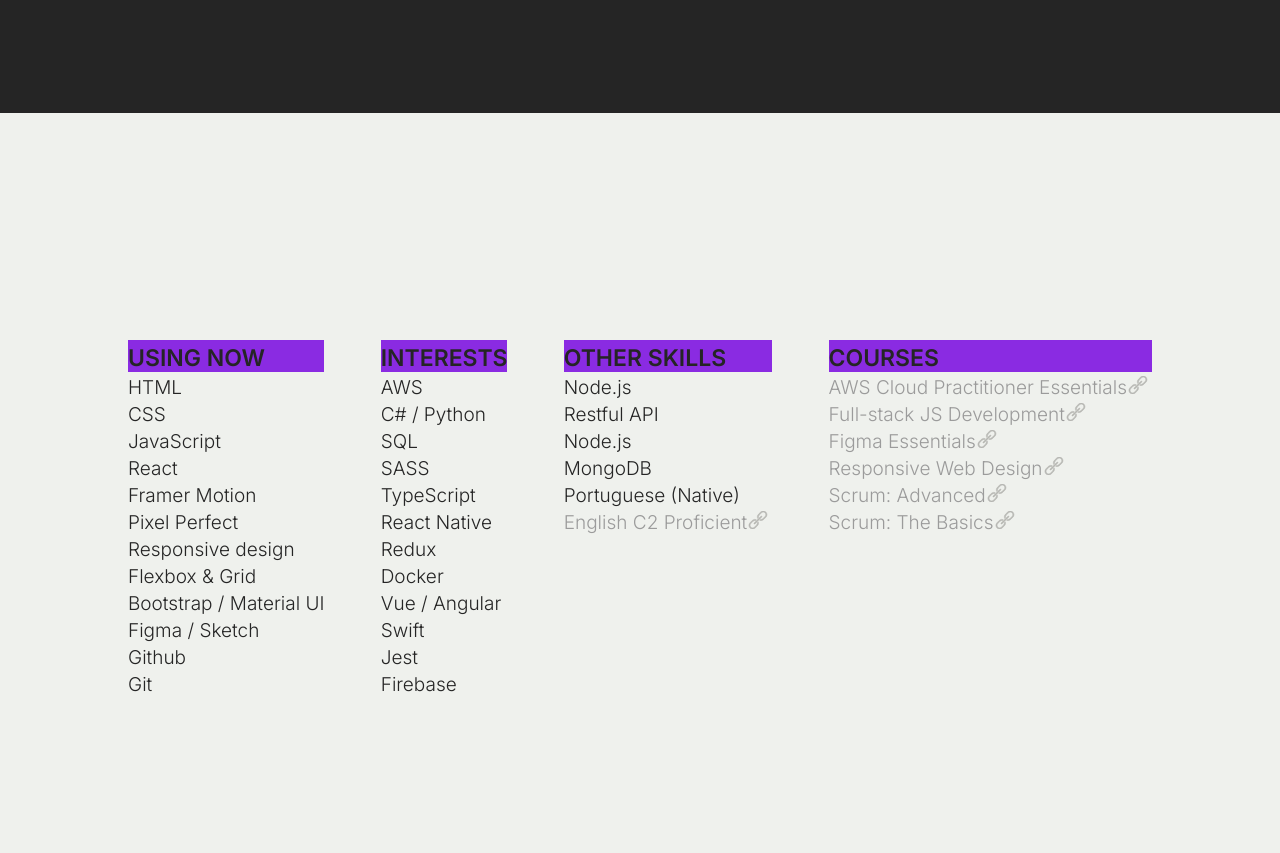
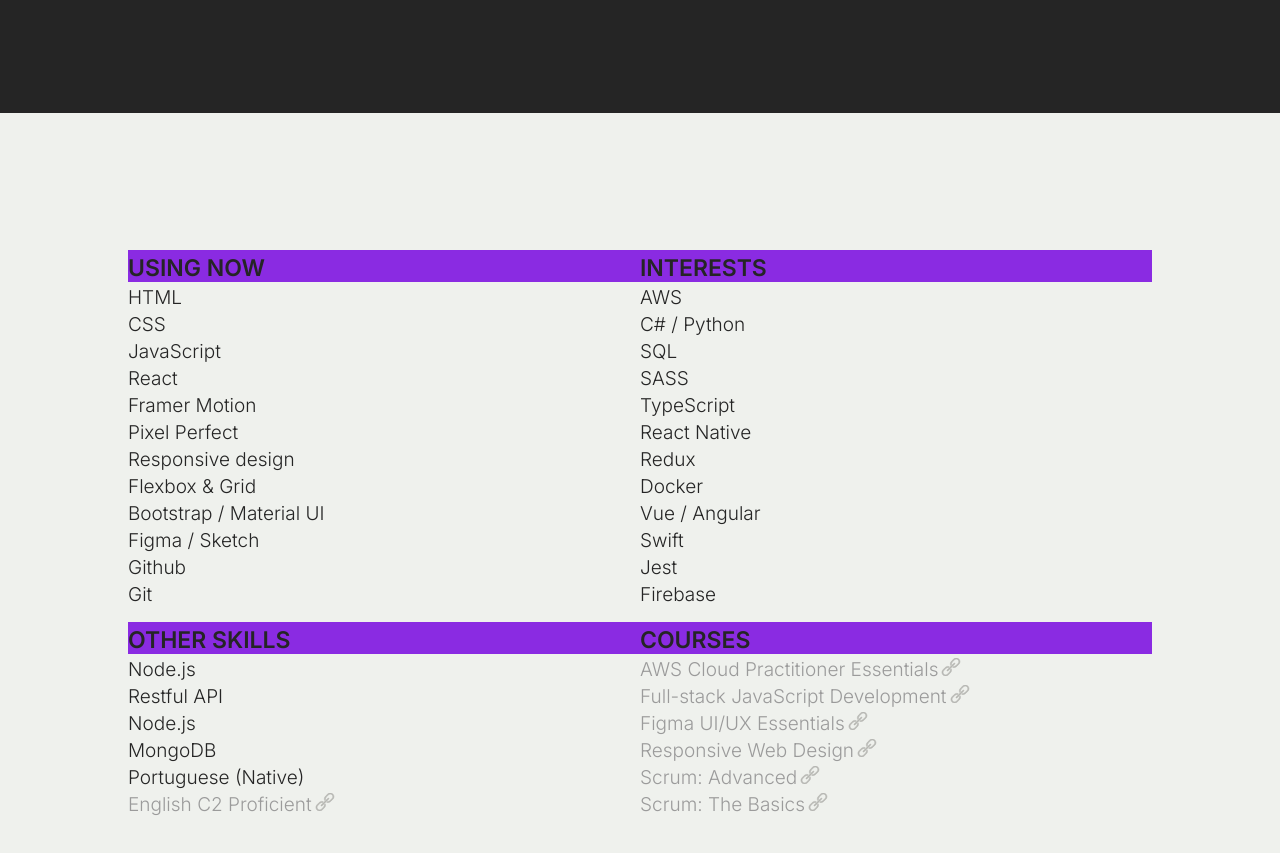
Before and after one commit to t-minini/my-website-v3, a React (Create React App) app: page / in a window 1280 px wide. Shown: the part 1487-2340 px from the top of the page. Built offline with nearby package versions, Linux system fonts and the light colour scheme; a web font is replaced by a local one.

Commit message:
updating media queries

```diff
--- a/src/App.module.css
+++ b/src/App.module.css
@@ -26,6 +26,7 @@
   --content-width: 1024px;
   --padding-s: 2rem;
   --padding-m: 3rem;
+  --padding-l: 6rem;
 }
 
 html {
--- a/src/components/skills/Skills.jsx
+++ b/src/components/skills/Skills.jsx
@@ -49,7 +49,7 @@ export function Skills() {
       ref={ref}
     >
       <motion.div
-        className={style.skills__ul}
+        className={style.container}
         variants={titleVariants}
         initial="initial"
         whileInView="animate"
@@ -313,7 +313,7 @@ export function Skills() {
               target="blank_"
               className={`hoverable ${isHovered ? style.hovered : ''}`}
             >
-              Full-stack JS Development
+              Full-stack JavaScript Development
               <svg viewBox="0 0 34 32" width="27" height="19">
                 <path d="M9.239 22.889c0.195 0.195 0.451 0.293 0.707 0.293s0.511-0.098 0.707-0.293l12.114-12.209c0.39-0.39 0.39-1.024 0-1.414s-1.023-0.39-1.414 0l-12.114 12.209c-0.391 0.39-0.391 1.023 0 1.414zM14.871 20.76c0.331 1.457-0.026 2.887-1.152 4.014l-4.039 3.914c-0.85 0.849-1.98 1.317-3.182 1.317s-2.332-0.468-3.182-1.317c-1.754-1.755-1.754-4.61-0.010-6.354l3.946-4.070c0.85-0.849 1.98-1.318 3.182-1.318 0.411 0 0.807 0.073 1.193 0.179l1.561-1.561c-0.871-0.407-1.811-0.619-2.754-0.619-1.663 0-3.327 0.635-4.596 1.904l-3.936 4.061c-2.538 2.538-2.538 6.654 0 9.193 1.269 1.27 2.933 1.904 4.596 1.904s3.327-0.634 4.596-1.904l4.030-3.904c1.942-1.942 2.361-4.648 1.333-7.023zM30.098 1.899c-1.27-1.269-2.933-1.904-4.596-1.904-1.664 0-3.328 0.635-4.596 1.904l-4.029 3.905c-2.012 2.013-2.423 5.015-1.244 7.439l1.552-1.552c-0.459-1.534-0.107-3.261 1.096-4.463l4.039-3.914c0.851-0.849 1.98-1.318 3.183-1.318 1.201 0 2.332 0.469 3.181 1.318 1.754 1.755 1.754 4.611 0.010 6.354l-4.039 4.039c-0.849 0.85-1.98 1.317-3.181 1.317-0.306 0-0.576 0.031-0.87-0.029l-1.593 1.594c0.796 0.331 1.613 0.436 2.463 0.436 1.663 0 3.326-0.634 4.596-1.904l4.029-4.029c2.538-2.538 2.538-6.653-0-9.192z" />
               </svg>
@@ -330,7 +330,7 @@ export function Skills() {
               target="blank_"
               className={`hoverable ${isHovered ? style.hovered : ''}`}
             >
-              Figma Essentials
+              Figma UI/UX Essentials
               <svg viewBox="0 0 34 32" width="27" height="19">
                 <path d="M9.239 22.889c0.195 0.195 0.451 0.293 0.707 0.293s0.511-0.098 0.707-0.293l12.114-12.209c0.39-0.39 0.39-1.024 0-1.414s-1.023-0.39-1.414 0l-12.114 12.209c-0.391 0.39-0.391 1.023 0 1.414zM14.871 20.76c0.331 1.457-0.026 2.887-1.152 4.014l-4.039 3.914c-0.85 0.849-1.98 1.317-3.182 1.317s-2.332-0.468-3.182-1.317c-1.754-1.755-1.754-4.61-0.010-6.354l3.946-4.070c0.85-0.849 1.98-1.318 3.182-1.318 0.411 0 0.807 0.073 1.193 0.179l1.561-1.561c-0.871-0.407-1.811-0.619-2.754-0.619-1.663 0-3.327 0.635-4.596 1.904l-3.936 4.061c-2.538 2.538-2.538 6.654 0 9.193 1.269 1.27 2.933 1.904 4.596 1.904s3.327-0.634 4.596-1.904l4.030-3.904c1.942-1.942 2.361-4.648 1.333-7.023zM30.098 1.899c-1.27-1.269-2.933-1.904-4.596-1.904-1.664 0-3.328 0.635-4.596 1.904l-4.029 3.905c-2.012 2.013-2.423 5.015-1.244 7.439l1.552-1.552c-0.459-1.534-0.107-3.261 1.096-4.463l4.039-3.914c0.851-0.849 1.98-1.318 3.183-1.318 1.201 0 2.332 0.469 3.181 1.318 1.754 1.755 1.754 4.611 0.010 6.354l-4.039 4.039c-0.849 0.85-1.98 1.317-3.181 1.317-0.306 0-0.576 0.031-0.87-0.029l-1.593 1.594c0.796 0.331 1.613 0.436 2.463 0.436 1.663 0 3.326-0.634 4.596-1.904l4.029-4.029c2.538-2.538 2.538-6.653-0-9.192z" />
               </svg>
--- a/src/components/skills/Skills.module.css
+++ b/src/components/skills/Skills.module.css
@@ -1,45 +1,36 @@
 .skills {
-  width: 100vw;
-  height: 100dvh;
+  /* width: 100vw; */
+  min-height: 100dvh;
   background-color: var(--gray-lighter);
-  padding: 0 10%;
   display: flex;
   align-items: center;
   justify-content: center;
 }
 
-.skills__ul {
-  width: var(--content-width);
-  height: fit-content;
-  display: flex;
+.container {
+  max-width: var(--content-width);
   columns: 4;
-  justify-content: space-between;
 }
 
-.skills__ul ul {
+.container ul {
   list-style: none;
 }
 
-.skills__ul ul li:first-child {
-  /* font-size: 2.4rem; */
+.container ul li:first-child {
   font-weight: var(--semiBold-600);
 }
 
-.skills__ul li {
-  /* font-size: 2rem; */
-  /* line-height: 2.5rem; */
+.container li {
   font-weight: var(--light-300);
-  /* padding-top: 1rem; */
 }
 
 .skills a {
-  /* font-size: 2rem; */
   color: var(--gray-darker);
   text-decoration: none;
   transition: color 0.5s ease, stroke 0.5s ease, fill 0.5s ease;
 }
 
-.skills__ul svg {
+.container svg {
   position: relative;
   margin: 0;
   padding: 0;
@@ -48,195 +39,92 @@
   transition: color 0.5s ease, stroke 0.5s ease, fill 0.5s ease;
 }
 
-.skills__ul .link:hover a,
-.skills__ul .link:hover svg {
+.container .link:hover a,
+.container .link:hover svg {
   color: var(--orange);
   stroke: var(--orange);
   fill: var(--orange);
   transition: color 0.5s ease, stroke 0.5s ease, fill 0.5s ease;
 }
 
-/* MacBook Pro 14"  */
-@media only screen and (max-width: 1512px) {
-}
-
-/* iPad Air 820 x 1180  */
-@media only screen and (max-width: 820px) {
-  /* .skills {
-    flex-direction: column-reverse;
-    justify-content: center;
+/* SMARTPHONES - SHORTER SCREENS (PORTRAIT) */
+@media only screen and (max-width: 480px) and (orientation: portrait) {
+  .skills {
+    min-height: fit-content;
+    align-items: flex-end;
+    justify-content: flex-start;
+    padding-left: var(--padding-s);
+    padding-right: var(--padding-s);
+    padding-top: var(--padding-l);
+    padding-bottom: var(--padding-s);
   }
-  .skills__ul {
-    display: grid;
-    grid-template-columns: repeat(2, 1fr);
-    grid-template-rows: repeat(1, 1fr);
+  .container {
+    columns: 1;
+  }
+  .container ul li:first-child {
+    /* background-color: red; */
+    font-size: 2rem;
   }
 
-  .skills__ul ul li:first-child {
-    font-size: 3.2rem;
+  .container ul {
+    padding-bottom: 1.4rem;
   }
 
-  .skills__ul li {
-    font-size: 2.7rem;
+  .container ul:last-child {
+    padding-bottom: 0;
+  }
+
+  .container li {
+    font-size: 1.6rem;
+    padding-top: 1.2rem;
   }
 
   .skills a {
-    font-size: 2.7rem;
+    font-size: 1.8rem;
   }
 
-  .skills__ul ul:first-child {
-    grid-row-start: 1;
-    grid-column-start: 1;
-    grid-row-end: 2;
-    grid-column-end: 2;
-    padding-bottom: 2rem;
+  .container svg {
+    height: 1.7rem;
   }
-  .skills__ul ul:nth-child(2) {
-    grid-row-start: 1;
-    grid-column-start: 2;
-    grid-row-end: 2;
-    grid-column-end: 3;
-
-  }
-  .skills__ul ul:nth-child(3) {
-    grid-row-start: 2;
-    grid-column-start: 1;
-    grid-row-end: 3;
-    grid-column-end: 2;
-  }
-  .skills__ul ul:nth-child(4) {
-    grid-row-start: 2;
-    grid-column-start: 2;
-    grid-row-end: 3;
-    grid-column-end: 3;
-  } */
 }
 
-/* iPad Air 1180 x 820 (landscape)  */
-@media only screen and (max-width: 1180px) and (orientation: landscape) {
-  /* .skills__ul ul li:first-child {
-    font-size: 3rem;
+/* SMARTPHONES - SHORTER SCREENS (LANDSCAPE) */
+@media only screen and (min-width: 665px) and (orientation: landscape) {
+  .skills {
+    padding-left: var(--padding-s);
+    padding-right: var(--padding-s);
+    padding-top: var(--padding-l);
+    padding-bottom: var(--padding-s);
+  }
+  .container {
+    width: 100%;
+    display: grid;
+    grid-template-columns: repeat(2, 1fr);
+  }
+  .container ul li:first-child {
+    /* background-color: red; */
+    font-size: 2rem;
   }
 
-  .skills__ul li {
-    font-size: 2.2rem;
-  } */
-}
-
-/* iPhone 11 Pro Max / XR 414 x 896  */
-@media only screen and (max-width: 414px) {
-  /* .skills__ul ul li:first-child {
-    font-size: 2.2rem;
+  .container ul {
+    padding-bottom: 1.6rem;
   }
 
-  .skills__ul li {
-    font-size: 1.7rem;
-    padding-top: 0.7rem;
+  .container ul:nth-child(3), .container ul:last-child {
+    padding-bottom: 0;
+  }
+
+  .container li {
+    font-size: 1.6rem;
+    padding-top: 1rem;
   }
 
   .skills a {
-    font-size: 1.7rem;
-  } */
-}
-
-/* iPhone 11 Pro Max / XR 896 x 414 (landscape) */
-@media only screen and (min-width: 805px) and (max-width: 896px) and (orientation: landscape) {
-  /* .skills__ul ul li:first-child {
-    font-size: 1.8rem;
+    font-size: 1.6rem;
   }
 
-  .skills__ul li {
-    font-size: 1.4rem;
-    padding-top: 0.5rem;
-  }
-
-  .skills a {
-    font-size: 1.4rem;
-  } */
-}
-
-/* iPhone 13 Pro 390 x 844  */
-@media only screen and (max-width: 390px) {
-}
-
-/* iPhone SE 375 x 667  */
-@media only screen and (max-width: 375px) {
-  /* .skills__ul ul li:first-child {
-    font-size: 1.7rem;
-  }
-
-  .skills__ul li {
-    font-size: 1.4rem;
-    padding-top: 0.4rem;
-  }
-
-  .skills a {
-    font-size: 1.4rem;
-  }
-
-  .skills__ul svg {
-    height: 1.4rem;
-    margin-left: -0.2rem;
-  } */
-}
-
-/* iPhone SE 667 x 375 (landscape) */
-@media only screen and (min-width: 667px) and (max-width: 667px) and (orientation: landscape) {
-  /* .skills__ul {
-    display: flex;
-  }
-  .skills__ul ul li:first-child {
-    font-size: 1.7rem;
-  }
-
-  .skills__ul li {
-    font-size: 1.2rem;
-    padding-top: 0.5rem;
-  }
-
-  .skills a {
-    font-size: 1.2rem;
-  }
-
-  .skills__ul svg {
-    height: 1.2rem;
-    margin-left: -0.2rem;
-  } */
-}
-
-/* SMARTPHONES PORTRAIT */
-@media only screen and (max-width: 480px) and (orientation: portrait) {
-  .skills {
-    /* flex-direction: column-reverse; */
-    justify-content: center;
-    padding-top: 5.5rem;
-  }
-  .skills__ul {
-    display: grid;
-    grid-template-columns: repeat(2, 1fr);
-    /* grid-template-rows: repeat(1, 1fr); */
-  }
-  .skills__ul ul li:first-child {
-    background-color: red;
-    font-size: 1.7rem;
-  }
-
-  .skills__ul li {
-    font-size: 1.4rem;
-    padding-top: 0.4rem;
-  }
-
-  .skills a {
-    font-size: 1.4rem;
-  }
-
-  .skills__ul svg {
-    height: 1.4rem;
-    margin-left: -0.2rem;
-  }
-
-  .skills__ul ul:first-child {
-    padding-bottom: 2rem;
+  .container svg {
+    height: 1.6rem;
   }
 }
 
@@ -244,52 +132,22 @@
 @media only screen and (min-width: 390px) and (orientation: portrait) {
 }
 
-/* SMARTPHONES LANDSCAPE */
-@media only screen and (min-width: 665px) and (orientation: landscape) {
-  .skills {
-    padding-top: 5.5rem;
-  }
-
-  .skills__ul ul li:first-child {
-    background-color: red;
-    font-size: 1.5rem;
-  }
-
-  .skills__ul li {
-    font-size: 1.2rem;
-    padding-top: 0.4rem;
-  }
-
-  .skills a {
-    font-size: 1.2rem;
-  }
-
-  .skills__ul svg {
-    height: 1.4rem;
-    margin-left: -0.2rem;
-  }
-
-  .skills__ul ul:first-child {
-    /* padding-bottom: 2rem; */
-  }
-}
-
 /* TABLETS PORTRAIT (IPAD MINI) */
 @media only screen and (min-width: 767px) and (orientation: portrait) {
   .skills {
     /* padding: 4.8%; */
-    padding-top: 5.5rem;
+    /* padding-top: 5.5rem; */
   }
-  .skills__ul {
+  .container {
     display: grid;
     grid-template-columns: repeat(2, 1fr);
   }
-  .skills__ul ul li:first-child {
+  .container ul li:first-child {
     background-color: yellowgreen;
     font-size: 2.8rem;
   }
 
-  .skills__ul li {
+  .container li {
     font-size: 2.2rem;
     padding-top: 0.7rem;
   }
@@ -298,12 +156,12 @@
     font-size: 2.2rem;
   }
 
-  .skills__ul svg {
+  .container svg {
     height: 2rem;
     margin-left: 0.2rem;
   }
 
-  .skills__ul ul:first-child {
+  .container ul:first-child {
     padding-bottom: 2rem;
   }
 }
@@ -311,17 +169,17 @@
 /* TABLETS LANDSCAPE (IPAD MINI) */
 @media only screen and (min-width: 1023px) and (orientation: landscape) {
   .skills {
-    padding: 4%;
-    padding-top: 5.5rem;
+    /* padding: 4%; */
+    /* padding-top: 5.5rem; */
   }
 
-  .skills__ul ul li:first-child {
+  .container ul li:first-child {
     background-color: yellowgreen;
     /* background-color: unset; */
     font-size: 2rem;
   }
 
-  .skills__ul li {
+  .container li {
     font-size: 1.7rem;
     padding-top: 0.4rem;
   }
@@ -330,7 +188,7 @@
     font-size: 1.7rem;
   }
 
-  .skills__ul svg {
+  .container svg {
     height: 1.6rem;
   }
 }
@@ -338,20 +196,20 @@
 /* SMALL SCREENS, LAPTOPS PORTRAIT (IPAD AIR) */
 @media only screen and (min-width: 769px) and (orientation: portrait) {
   .skills {
-    padding: 4%;
-    padding-top: 5.5rem;
+    /* padding: 4%; */
+    /* padding-top: 5.5rem; */
   }
-  .skills__ul {
+  .container {
     display: grid;
     grid-template-columns: repeat(2, 1fr);
   }
-  .skills__ul ul li:first-child {
+  .container ul li:first-child {
     background-color: blueviolet;
     /* background-color: unset; */
     font-size: 2.8rem;
   }
 
-  .skills__ul li {
+  .container li {
     font-size: 2.4rem;
     padding-top: 0.7rem;
   }
@@ -360,12 +218,12 @@
     font-size: 2.4rem;
   }
 
-  .skills__ul svg {
+  .container svg {
     height: 2.3rem;
     /* margin-left: 0.2rem; */
   }
 
-  .skills__ul ul:first-child {
+  .container ul:first-child {
     /* padding-bottom: 2rem; */
   }
 }
@@ -373,17 +231,17 @@
 /* SMALL SCREENS, LAPTOPS LANDSCAPE (IPAD AIR) */
 @media only screen and (min-width: 1179px) and (orientation: landscape) {
   .skills {
-    padding: 3.5%;
-    padding-top: 5.5rem;
+    /* padding: 3.5%; */
+    /* padding-top: 5.5rem; */
   }
 
-  .skills__ul ul li:first-child {
+  .container ul li:first-child {
     background-color: blueviolet;
     /* background-color: unset; */
     font-size: 2.3rem;
   }
 
-  .skills__ul li {
+  .container li {
     font-size: 1.9rem;
     /* padding-top: 0.4rem; */
   }
@@ -392,7 +250,7 @@
     font-size: 1.9rem;
   }
 
-  .skills__ul svg {
+  .container svg {
     height: 1.8rem;
   }
 }
@@ -400,21 +258,21 @@
 /* DESKTOPS, LARGE SCREENS PORTRAIT (IPAD PRO) */
 @media only screen and (min-width: 1023px) and (orientation: portrait) {
   .skills {
-    padding: 4%;
-    padding-top: 5.5rem;
+    /* padding: 4%; */
+    /* padding-top: 5.5rem; */
   }
-  .skills__ul {
+  .container {
     /* display: grid; */
     /* grid-template-columns: repeat(2, 1fr); */
   }
 
-  .skills__ul ul li:first-child {
-    background-color:cornflowerblue;
+  .container ul li:first-child {
+    background-color: cornflowerblue;
     /* background-color: unset; */
     font-size: 3.5rem;
   }
 
-  .skills__ul li {
+  .container li {
     font-size: 3.1rem;
     padding-top: 0.9rem;
   }
@@ -423,12 +281,12 @@
     font-size: 3.1rem;
   }
 
-  .skills__ul svg {
+  .container svg {
     height: 2.9rem;
     margin-left: 0.6rem;
   }
 
-  .skills__ul ul:first-child {
+  .container ul:first-child {
     /* padding-bottom: 2rem; */
   }
 }
@@ -436,17 +294,17 @@
 /* DESKTOPS, LARGE SCREENS LANDSCAPE (IPAD PRO) */
 @media only screen and (min-width: 1365px) and (orientation: landscape) {
   .skills {
-    padding: 3%;
-    padding-top: 5.5rem;
+    /* padding: 3%; */
+    /* padding-top: 5.5rem; */
   }
 
-  .skills__ul ul li:first-child {
-    background-color:cornflowerblue;
+  .container ul li:first-child {
+    background-color: cornflowerblue;
     /* background-color: unset; */
     font-size: 3.1rem;
   }
 
-  .skills__ul li {
+  .container li {
     font-size: 2.3rem;
     /* padding-top: 0.4rem; */
   }
@@ -455,35 +313,34 @@
     font-size: 2.3rem;
   }
 
-  .skills__ul svg {
+  .container svg {
     height: 2.1rem;
     margin-left: 0.4rem;
   }
 }
 
-/* EXTRA LARGE SCREENS, TV PORTRAIT */
+/* MONITORS (LANDSCAPE) */
 @media only screen and (min-width: 1520px) and (orientation: landscape) {
   .skills {
     /* width: 100vw; */
     /* height: 100dvh; */
     /* background-color: var(--gray-lighter); */
-
   }
-  .skills__ul {
-    background-color: red;
+  .container {
+    /* background-color: red; */
     /* width: 55%; */
     /* display: grid; */
     /* grid-template-columns: repeat(2, 1fr); */
   }
 
-  .skills__ul ul li:first-child {
-    background-color:chocolate;
+  .container ul li:first-child {
+    background-color: chocolate;
     background-color: unset;
     font-size: 1.8rem;
-    padding-top: unset;
+    /* padding-top: unset; */
   }
 
-  .skills__ul li {
+  .container li {
     font-size: 1.8rem;
     padding-top: 0.9rem;
   }
@@ -492,12 +349,12 @@
     font-size: 1.8rem;
   }
 
-  .skills__ul svg {
+  .container svg {
     height: 1.7rem;
     margin-left: 0rem;
   }
 
-  .skills__ul ul:first-child {
+  .container ul:first-child {
     /* padding-bottom: 2rem; */
   }
 }
```
